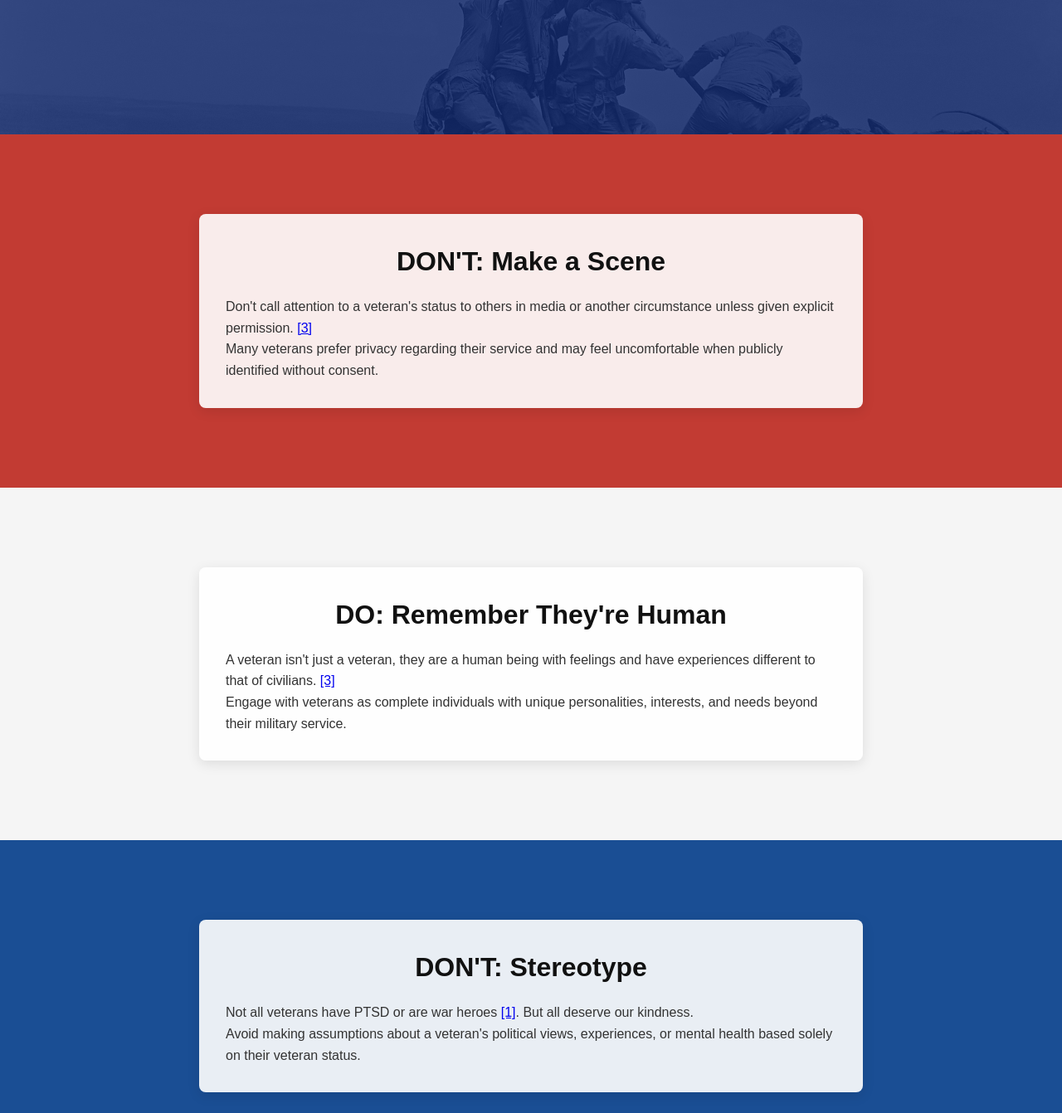
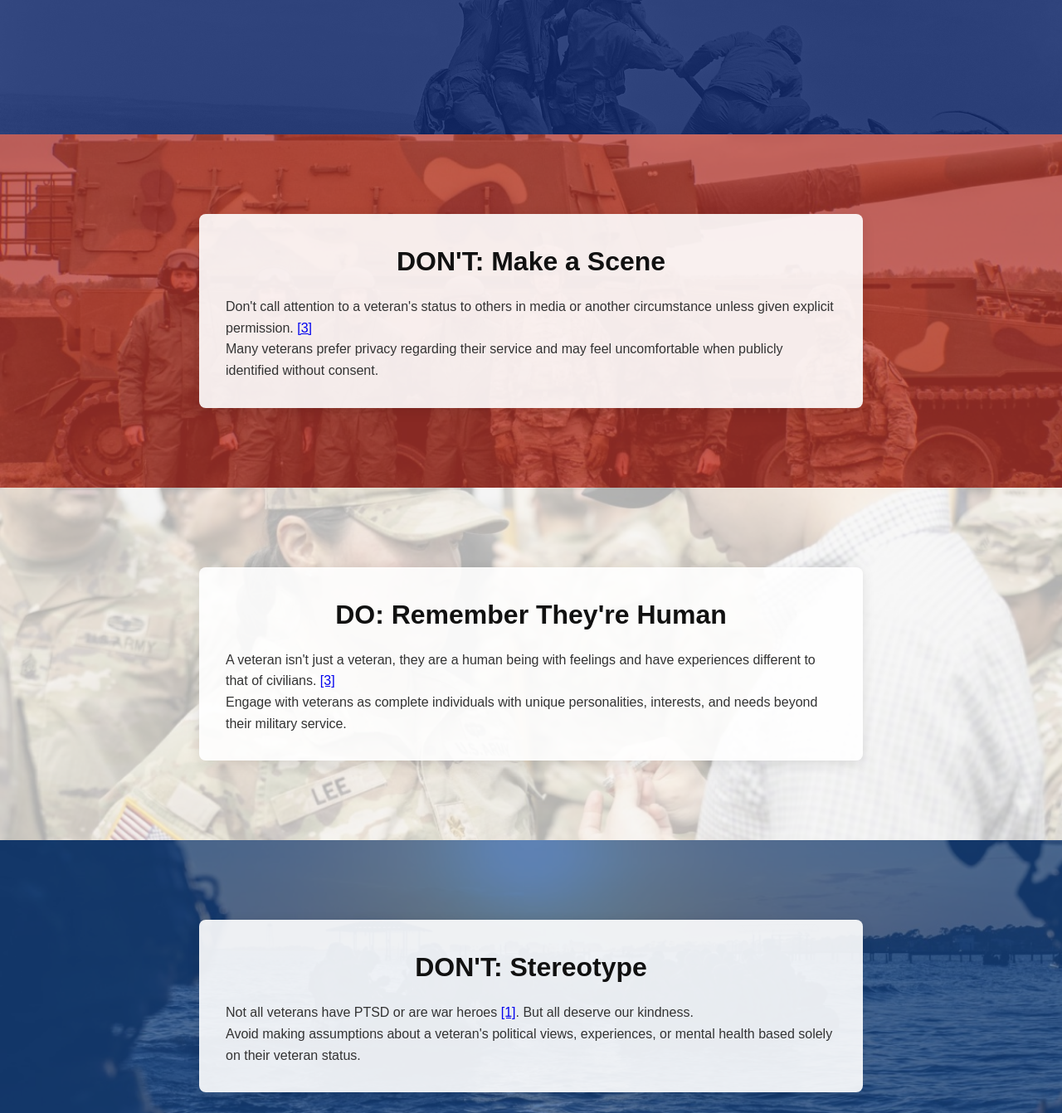
Before and after one commit to AlexHagood/402-website, a plain HTML site: page index.html in a window 1280 px wide. Shown: the part 638-1980 px from the top of the page at 83% size. Drawn offline with Linux system fonts and the light colour scheme.

Commit message:
img update

```diff
--- a/index.html
+++ b/index.html
@@ -92,21 +92,60 @@
         }
 
         /* Specific section styles */
+
         .section-dont-scene {
-            background-color: #c23b33;
+            background: url("./front.jpg") center/cover fixed no-repeat;
+            position: relative;
         }
 
-        .section-do-human {
-            background-color: #f5f5f5;
+        .section-dont-scene::before {
+            content: '';
+            position: absolute;
+            top: 0;
+            left: 0;
+            width: 100%;
+            height: 100%;
+            background-color: rgba(194, 59, 51, 0.7);
+            z-index: 1;
         }
 
+
+
+        .section-do-human {
+            background: url("./pinning.jpg") center/cover fixed no-repeat;
+            position: relative;
+        }
+
+        .section-do-human::before {
+            content: '';
+            position: absolute;
+            top: 0;
+            left: 0;
+            width: 100%;
+            height: 100%;
+            background-color: rgba(245, 245, 245, 0.7);
+            z-index: 1;
+        }
+
+
         .section-dont-stereotype {
-            background-color: #1a4e94;
+            background: url("./water.jpg") center/cover fixed no-repeat;
+            position: relative;
+        }
+
+        .section-dont-stereotype::before {
+            content: '';
+            position: absolute;
+            top: 0;
+            left: 0;
+            width: 100%;
+            height: 100%;
+            background-color: rgba(26, 78, 148, 0.7);
+            z-index: 1;
         }
 
         .section-stats {
-            background: url("/api/placeholder/1920/1080") center/cover fixed no-repeat;
-            color: white;
+            background: url("./run.jpg") center/cover fixed no-repeat;
             position: relative;
         }
 
@@ -117,7 +156,7 @@
             left: 0;
             width: 100%;
             height: 100%;
-            background-color: rgba(0, 0, 0, 0.6);
+            background-color: rgba(100, 100, 100, 0.7);
             z-index: 1;
         }
 
@@ -320,6 +359,29 @@
             <div class="source-item">
                 <p>3. Multiple Veteran interviews.</p>
             </div>
+
+            <div class="source-item">
+            All images are sourced from US Military photographers and are public domain. Photos are cited in order of appearance
+            </div>
+
+
+
+            <div class="source-item">
+                <p>Rosenthal, Joe. Raising the Flag on Iwo Jima. 1945. Photograph. Public domain. Wikimedia Commons. <a href="https://commons.wikimedia.org/wiki/File:Raising_the_Flag_on_Iwo_Jima,_larger.jpeg">https://commons.wikimedia.org/wiki/File:Raising_the_Flag_on_Iwo_Jima,_larger.jpeg</a>.</p>
+            </div>
+
+            <div class="source-item">
+                <p>Nunnenkamp, Jacob. Dynamic Front Partners. Photograph. Public domain. Army Photos. <a href="https://www.army.mil/photos">https://www.army.mil/photos</a>.</p>
+            </div>
+
+            <div class="source-item">
+                <p>Garcia, Hunter. Water Infiltration. Photograph. Public domain. Army Photos. <a href="https://www.army.mil/photos">https://www.army.mil/photos</a>.</p>
+            </div>
+
+            <div class="source-item">
+                <p>Edwards, Duke. Salute to Summer: Division Run. Photograph. Public domain. Army Photos. <a href="https://www.army.mil/photos">https://www.army.mil/photos</a>.</p>
+            </div>
+
         </div>
     </section>
 
```
Also changed, not shown: front.jpg (added), pinning.jpg (added), run.jpg (added), water.jpg (added).
